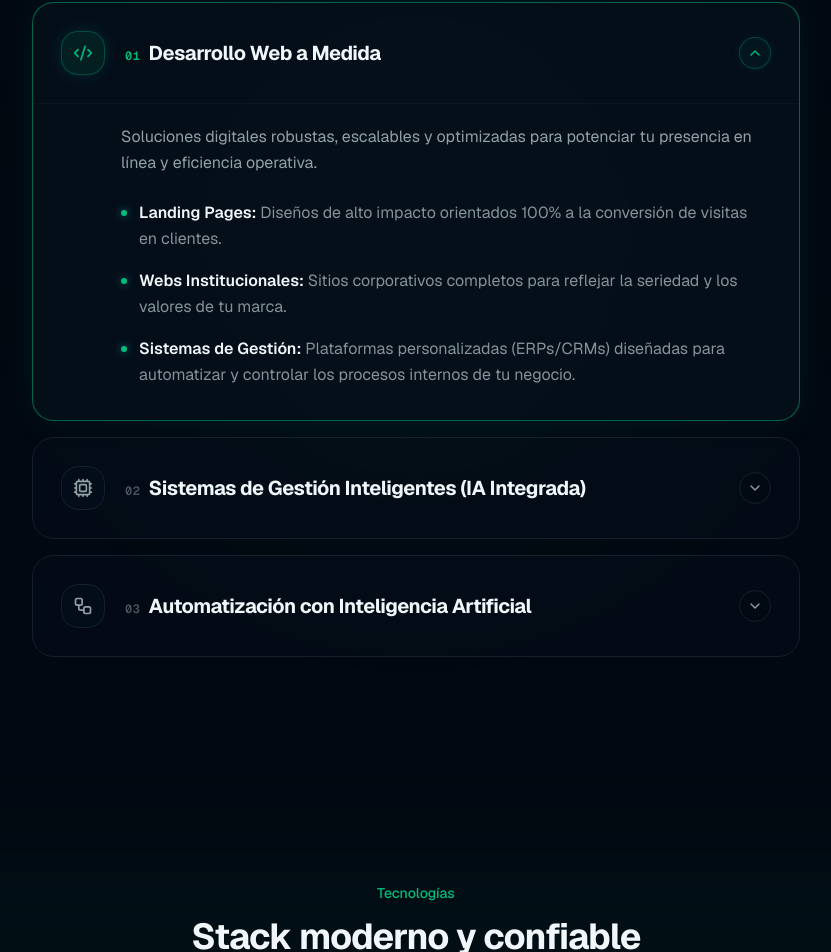
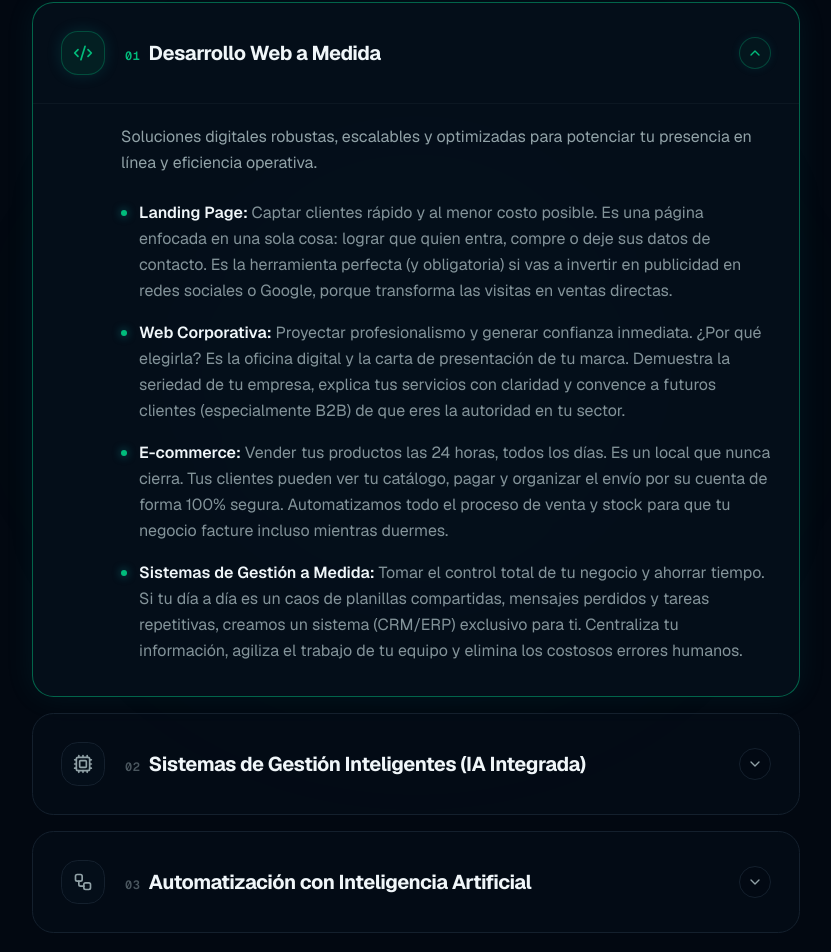
Before and after one commit to KeyWaySolutions/keywaysolutionpage, a Next.js app: page / in a window 1280 px wide. Shown: the part 993-1945 px from the top of the page, without its empty margins (224-1055 px from the left). Built offline with nearby package versions, Linux system fonts and the light colour scheme.

Commit message:
docs: actualizar copywriting de la sección de servicios

```diff
--- a/components/services.tsx
+++ b/components/services.tsx
@@ -12,16 +12,20 @@ const services = [
       "Soluciones digitales robustas, escalables y optimizadas para potenciar tu presencia en línea y eficiencia operativa.",
     points: [
       {
-        title: "Landing Pages",
-        detail: "Diseños de alto impacto orientados 100% a la conversión de visitas en clientes.",
+        title: "Landing Page",
+        detail: "Captar clientes rápido y al menor costo posible. Es una página enfocada en una sola cosa: lograr que quien entra, compre o deje sus datos de contacto. Es la herramienta perfecta (y obligatoria) si vas a invertir en publicidad en redes sociales o Google, porque transforma las visitas en ventas directas.",
       },
       {
-        title: "Webs Institucionales",
-        detail: "Sitios corporativos completos para reflejar la seriedad y los valores de tu marca.",
+        title: "Web Corporativa",
+        detail: "Proyectar profesionalismo y generar confianza inmediata. ¿Por qué elegirla? Es la oficina digital y la carta de presentación de tu marca. Demuestra la seriedad de tu empresa, explica tus servicios con claridad y convence a futuros clientes (especialmente B2B) de que eres la autoridad en tu sector.",
       },
       {
-        title: "Sistemas de Gestión",
-        detail: "Plataformas personalizadas (ERPs/CRMs) diseñadas para automatizar y controlar los procesos internos de tu negocio.",
+        title: "E-commerce",
+        detail: "Vender tus productos las 24 horas, todos los días. Es un local que nunca cierra. Tus clientes pueden ver tu catálogo, pagar y organizar el envío por su cuenta de forma 100% segura. Automatizamos todo el proceso de venta y stock para que tu negocio facture incluso mientras duermes.",
+      },
+      {
+        title: "Sistemas de Gestión a Medida",
+        detail: "Tomar el control total de tu negocio y ahorrar tiempo. Si tu día a día es un caos de planillas compartidas, mensajes perdidos y tareas repetitivas, creamos un sistema (CRM/ERP) exclusivo para ti. Centraliza tu información, agiliza el trabajo de tu equipo y elimina los costosos errores humanos.",
       },
     ],
   },
```
